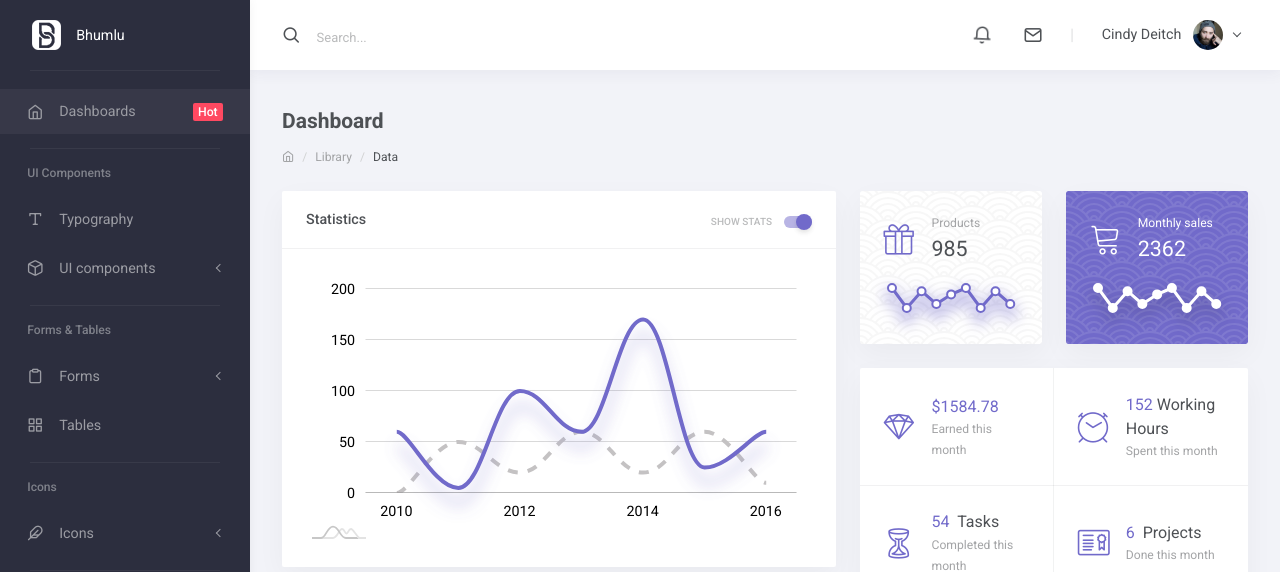
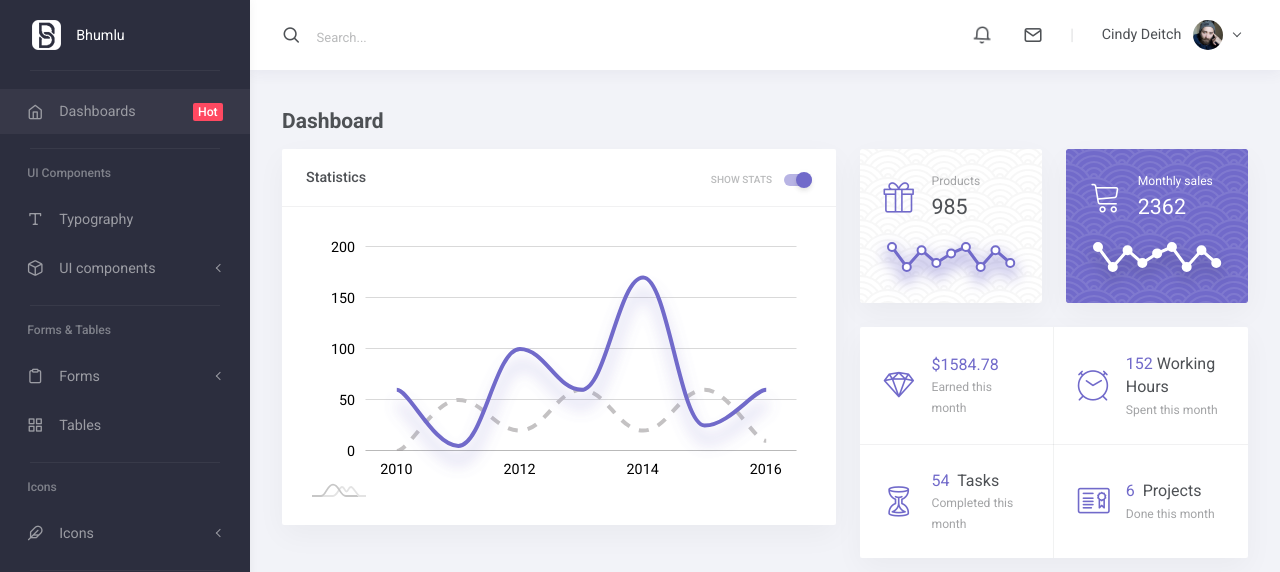
Before and after one commit to boris-assoi/conexa-backoffice, a PHP site: page / in a window 1280 px wide. Shown: the top 572 px of the page. Run offline with PHP 8.4, Linux system fonts and the light colour scheme; some libraries are stand-ins or nearby versions; some web fonts are replaced.

Commit message:
Retrait du breadcrumb

```diff
--- a/views/dashboard/index.php
+++ b/views/dashboard/index.php
@@ -44,13 +44,6 @@
                     <!-- [ content ] Start -->
                     <div class="container-fluid flex-grow-1 container-p-y">
                         <h4 class="font-weight-bold py-3 mb-0">Dashboard</h4>
-                        <div class="text-muted small mt-0 mb-4 d-block breadcrumb">
-                            <ol class="breadcrumb">
-                                <li class="breadcrumb-item"><a href="#"><i class="feather icon-home"></i></a></li>
-                                <li class="breadcrumb-item"><a href="#">Library</a></li>
-                                <li class="breadcrumb-item active">Data</li>
-                            </ol>
-                        </div>
                         <div class="row">
                             <!-- 1st row Start -->
                             <div class="col-lg-7">
```
